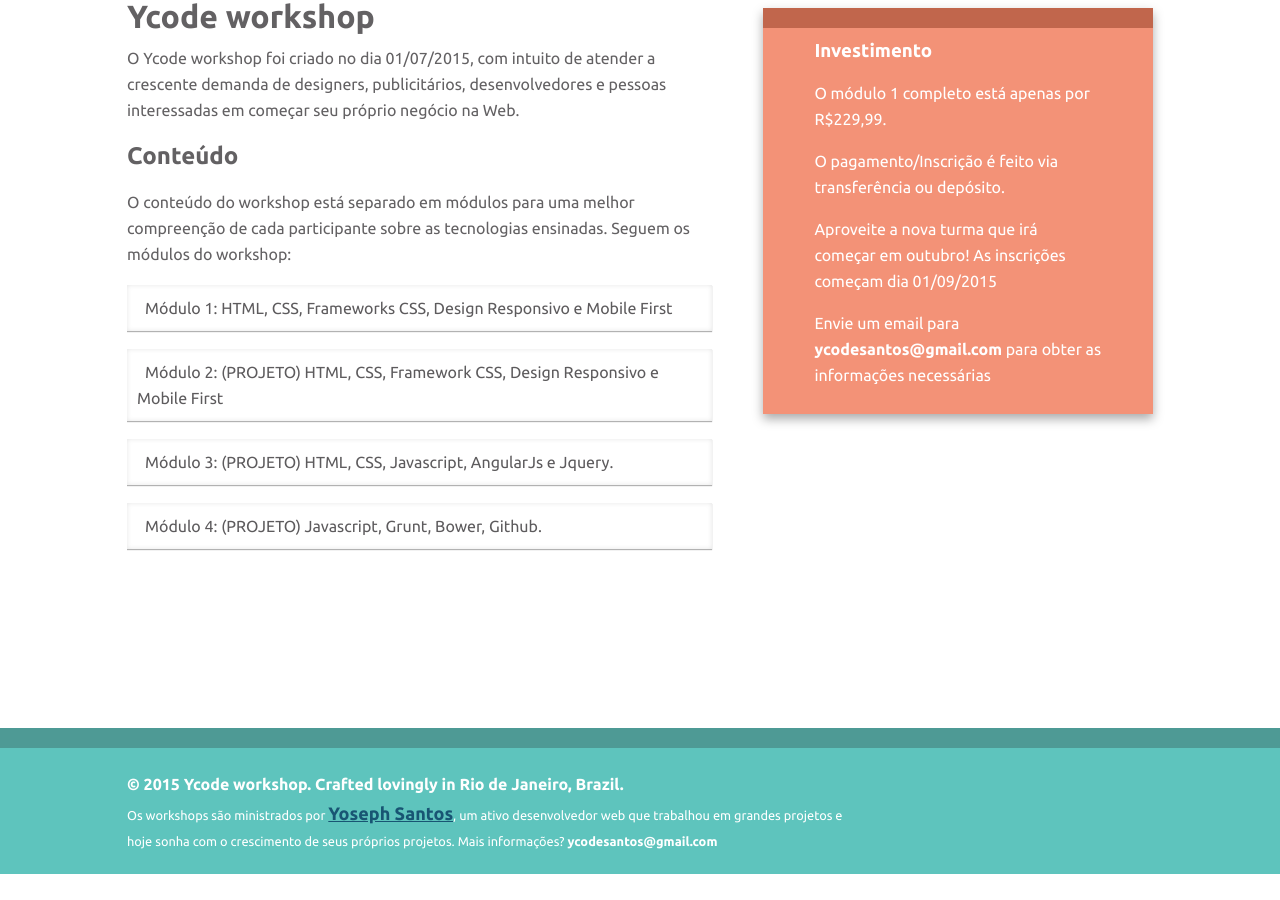
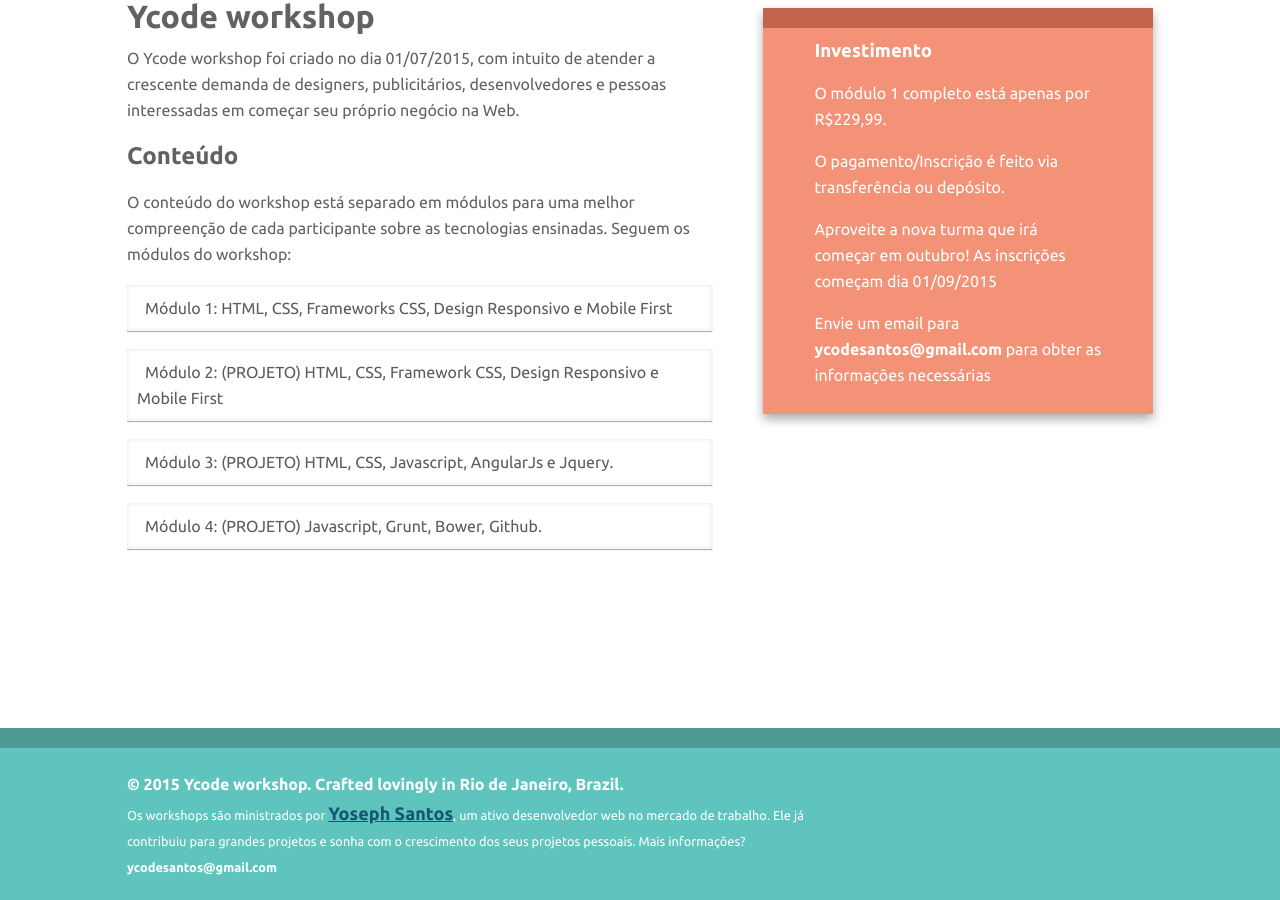
Before and after one commit to YosephCode/workshop, a website: page index.html in a window 1280 px wide. Shown: the part 257-1157 px from the top of the page. Before the commit the page ends 1131 px from the top, so only its background shows below. Drawn offline with Linux system fonts and the light colour scheme.

Commit message:
favicon & footer content

```diff
--- a/index.html
+++ b/index.html
@@ -237,7 +237,7 @@
         <article class="yc-footer footer-container">
             <footer class="wrapper">
                 <h4>© 2015 Ycode workshop. Crafted lovingly in Rio de Janeiro, Brazil.</h4>
-                <small>Os workshops são ministrados por <a href="https://br.linkedin.com/pub/yoseph-santos/38/67b/b65" style="font-size:18px;color:#185573;text-decoration:underline;"><strong>Yoseph Santos</strong></a>, um ativo desenvolvedor web que trabalhou em grandes projetos e hoje sonha com o crescimento de seus próprios projetos. Mais informações? <strong>ycodesantos@gmail.com</strong></small>
+                <small>Os workshops são ministrados por <a href="https://br.linkedin.com/pub/yoseph-santos/38/67b/b65" style="font-size:18px;color:#185573;text-decoration:underline;"><strong>Yoseph Santos</strong></a>, um ativo desenvolvedor web no mercado de trabalho. Ele já contribuiu para grandes projetos e sonha com o crescimento dos seus projetos pessoais. Mais informações? <strong>ycodesantos@gmail.com</strong></small>
             </footer>
         </article>
 
```
Also changed, not shown: favicon.ico (added).
